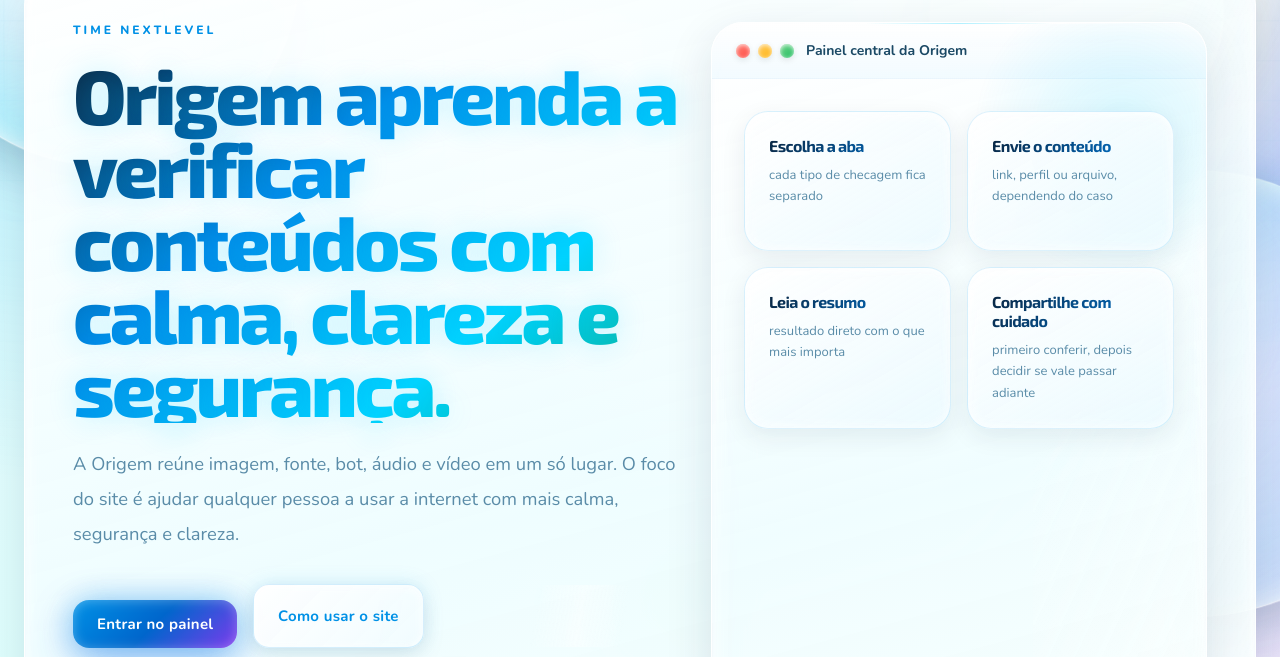
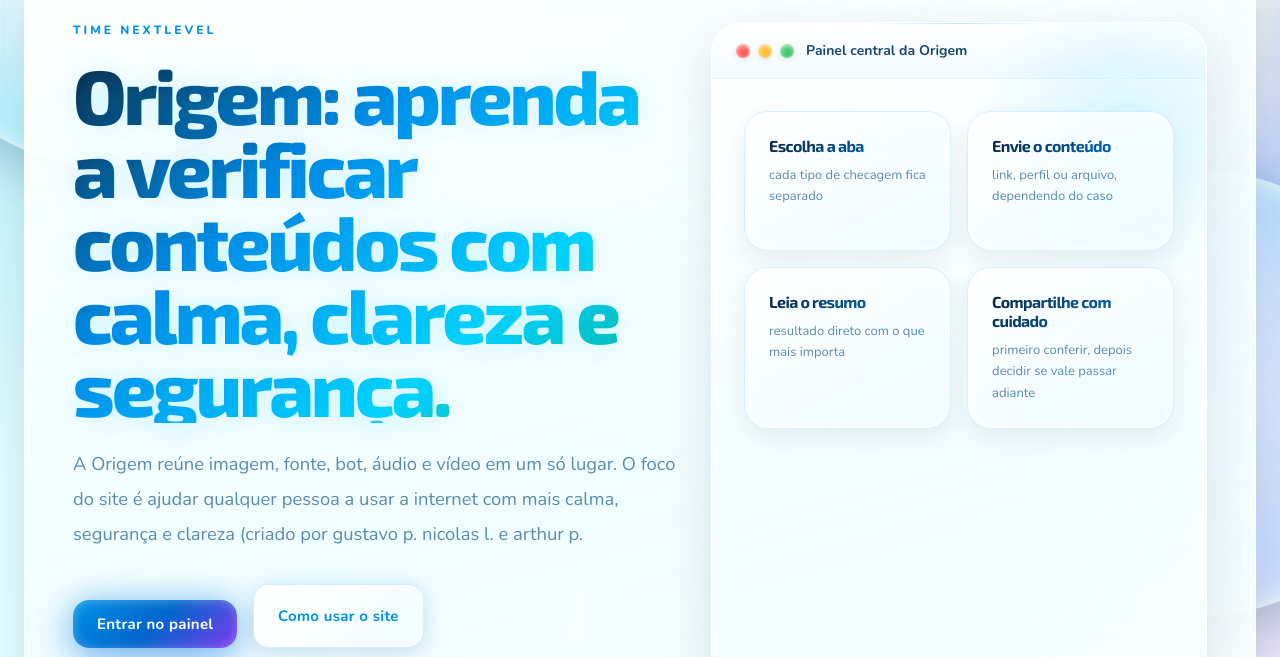
Before and after one commit to origemrealoufake/origem, a plain HTML site: page index.html in a window 1280 px wide. Shown: the part 143-800 px from the top of the page. Drawn offline with nearby package versions, Linux system fonts and the light colour scheme.

Commit message:
Update index.html

```diff
--- a/index.html
+++ b/index.html
@@ -53,10 +53,10 @@
         <div class="workspace-shell glossy-panel panel-tilt">
           <div class="workspace-copy">
             <p class="hero-kicker">Time NextLevel</p>
-            <h1>Origem aprenda a verificar conte&uacute;dos com calma, clareza e seguran&ccedil;a.</h1>
+            <h1>Origem: aprenda a verificar conte&uacute;dos com calma, clareza e seguran&ccedil;a.</h1>
             <p class="hero-copy">
               A Origem re&uacute;ne imagem, fonte, bot, &aacute;udio e v&iacute;deo em um s&oacute; lugar. O foco do
-              site &eacute; ajudar qualquer pessoa a usar a internet com mais calma, seguran&ccedil;a e clareza.
+              site &eacute; ajudar qualquer pessoa a usar a internet com mais calma, seguran&ccedil;a e clareza (criado por gustavo p. nicolas l. e arthur p.
             </p>
 
             <div class="hero-actions">
```
